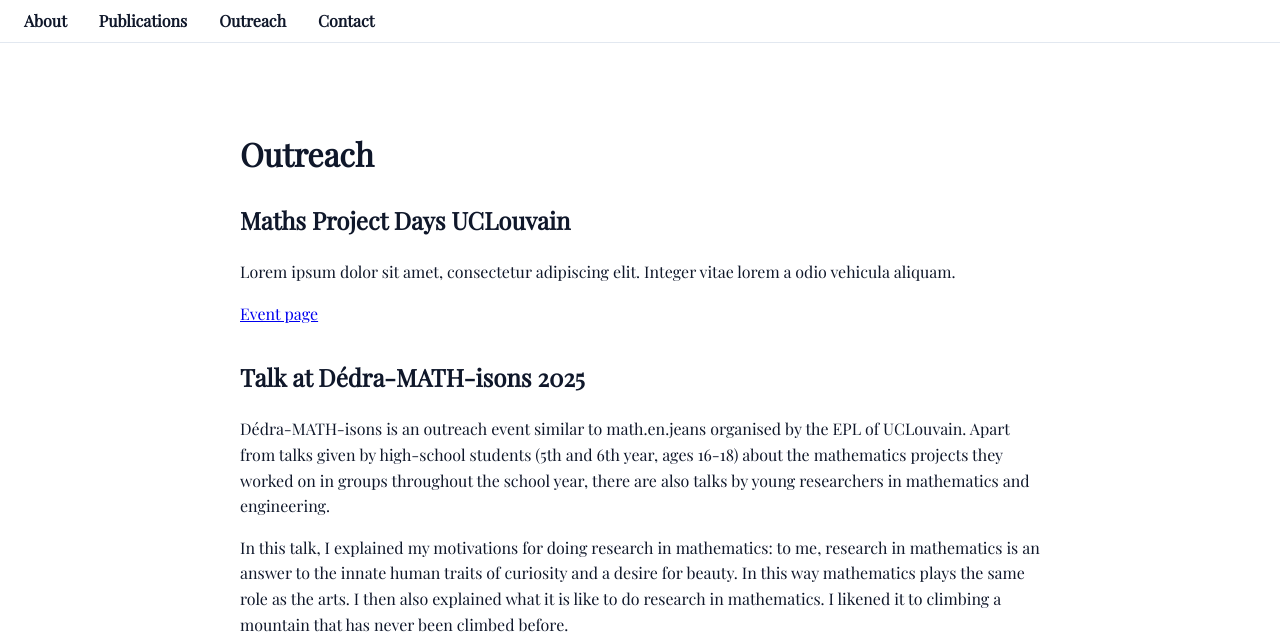
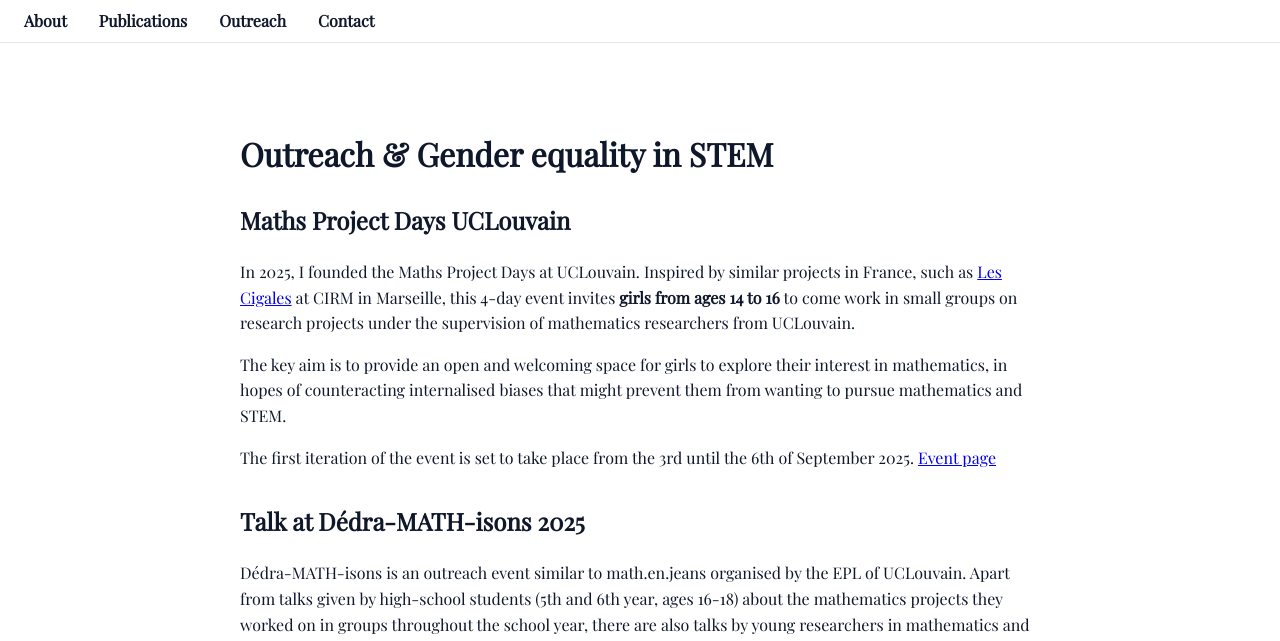
Before and after one commit to robynn-corveleyn/robynn-corveleyn.github.io, a Jekyll site: the page built from outreach/index.md, in a window 1280 px wide. Shown: the top 641 px of the page. Built offline with Jekyll 4.4.1, drawn with Linux system fonts in a browser that asks for light colours; some of the changed text lies outside the part shown.

Commit message:
Update index.md

```diff
--- a/outreach/index.md
+++ b/outreach/index.md
@@ -4,19 +4,24 @@ title: Outreach
 description: Find out about the outreach activities Robynn has been involved in.
 ---
   <main style="max-width:800px; margin:auto; padding:2rem;">
-    <h1>Outreach</h1>
+    <h1>Outreach & Gender equality in STEM</h1>
 
     <section style="margin-bottom:2rem;">
       <h2>Maths Project Days UCLouvain</h2>
-      <p>Lorem ipsum dolor sit amet, consectetur adipiscing elit. Integer vitae lorem a odio vehicula aliquam.</p>
-      <a href="https://www.uclouvain.be/fr/facultes/sc/maths-project-days" target="_blank" rel="noopener">Event page</a>
+      <p> In 2025, I founded the Maths Project Days at UCLouvain. Inspired by similar projects in France, such as <a href="https://www.fr-cirm-math.fr/lescigales.html" target="_blank" rel ="opener">Les Cigales</a> at CIRM in Marseille, this 4-day event invites <b>girls from ages 14 to 16</b> to come work in small groups on research projects under the supervision of mathematics researchers from UCLouvain.
+      </p>
+      <p>
+        The key aim is to provide an open and welcoming space for girls to explore their interest in mathematics, in hopes of counteracting internalised biases that might prevent them from wanting to pursue mathematics and STEM.
+      </p>
+      <p> The first iteration of the event is set to take place from the 3rd until the 6th of September 2025.
+      <a href="https://www.uclouvain.be/fr/facultes/sc/maths-project-days" target="_blank" rel="opener">Event page</a></p>
     </section>
 
     <section>
       <h2>Talk at Dédra-MATH-isons 2025</h2>
       <p>Dédra-MATH-isons is an outreach event similar to math.en.jeans organised by the EPL of UCLouvain. Apart from talks given by high-school students (5th and 6th year, ages 16-18) about the mathematics projects they worked on in groups throughout the school year, there are also talks by young researchers in mathematics and engineering. </p>
-      <p> In this talk, I explained my motivations for doing research in mathematics: to me, research in mathematics is an answer to the innate human traits of curiosity and a desire for beauty. In this way mathematics plays the same role as the arts. I then also explained what it is like to do research in mathematics. I likened it to climbing a mountain that has never been climbed before. </p>
-      <a href="https://www.uclouvain.be/fr/facultes/epl/dedra-math-isons" target="_blank" rel="noopener">Event page</a>
+      <p> In this talk (24 April 2025), I explained my motivations for doing research in mathematics: to me, research in mathematics is an answer to the innate human traits of curiosity and a desire for beauty. In this way mathematics plays the same role as the arts. I then also explained what it is like to do research in mathematics. I likened it to climbing a mountain that has never been climbed before. </p>
+      <a href="https://www.uclouvain.be/fr/facultes/epl/dedra-math-isons" target="_blank" rel="opener">Event page</a>
 
 
       <div class="gallery">
```
